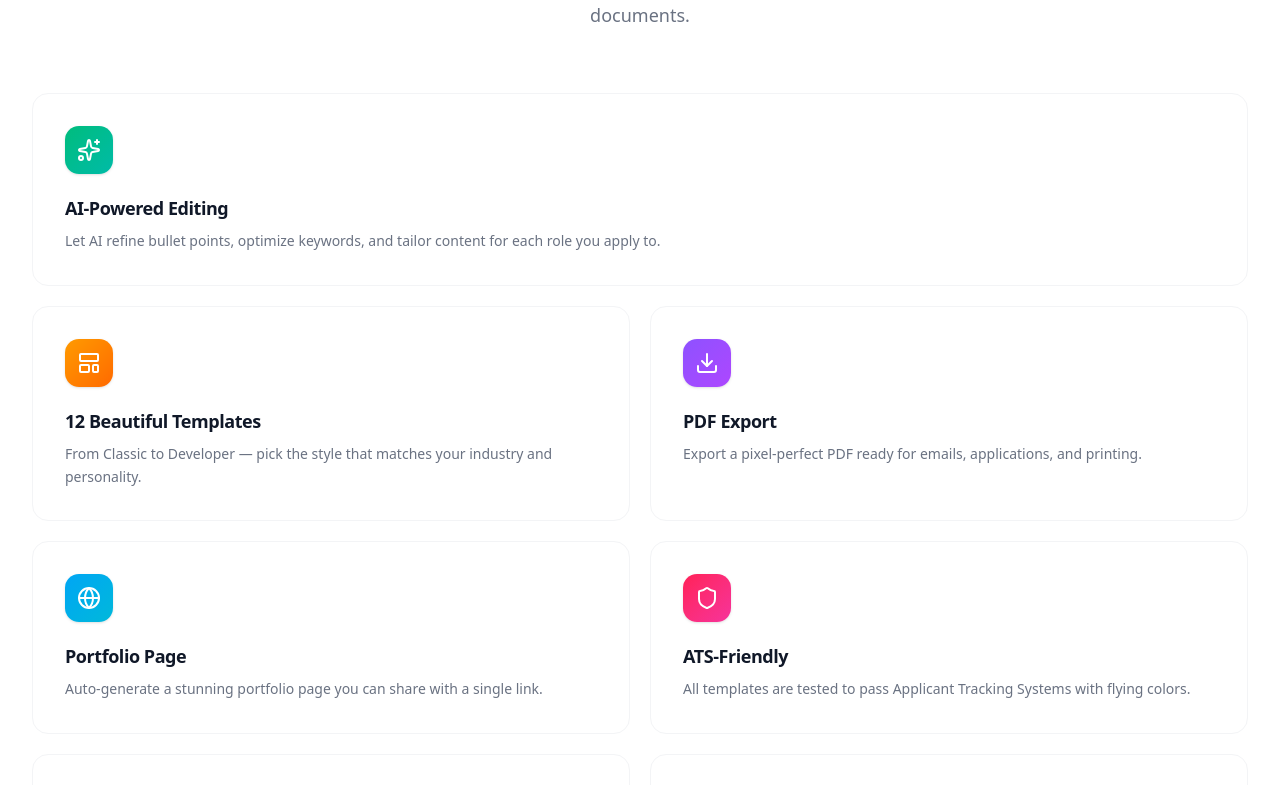
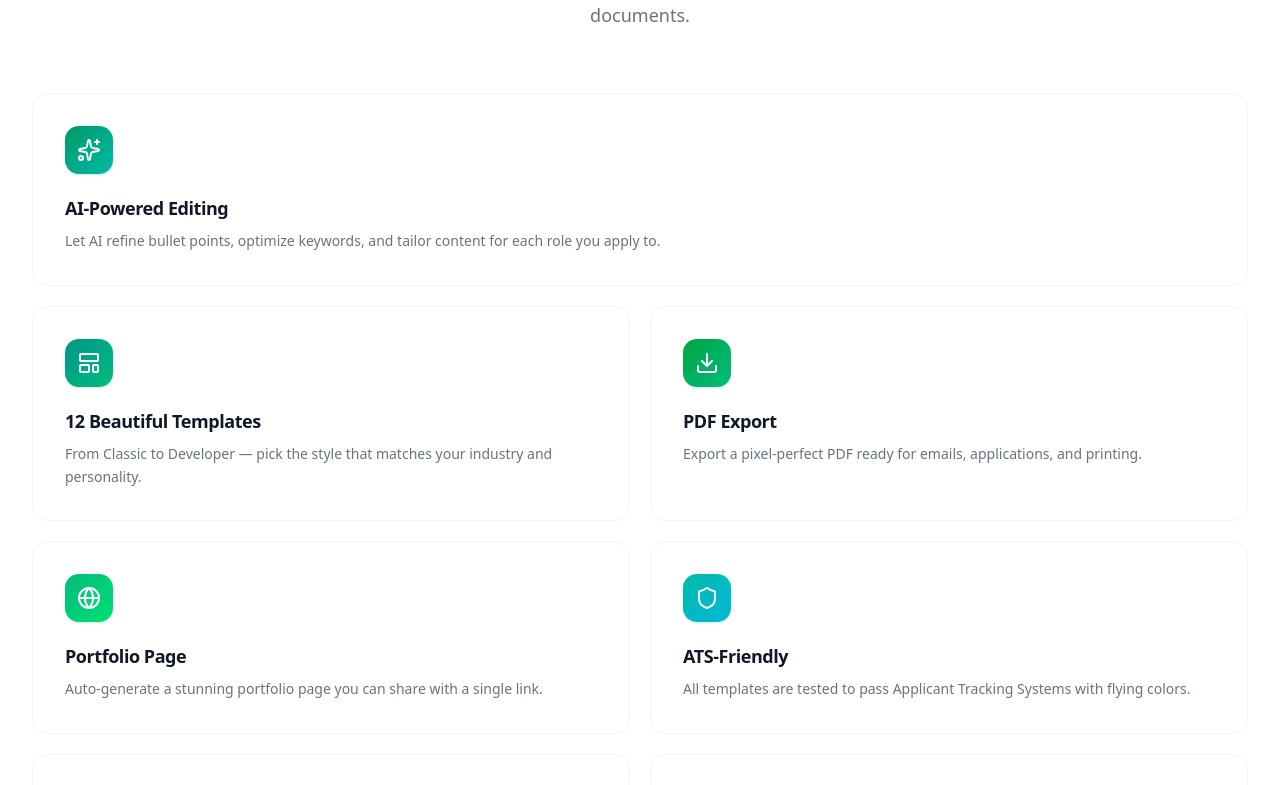
Before and after one commit to owais0p/ResumeBuilder-website, a Next.js app: page / in a window 1280 px wide. Shown: the part 1281-2066 px from the top of the page. Built offline with nearby package versions, Linux system fonts and the light colour scheme.

Commit message:
69258e3a-1d80-474b-ba59-0c1ffcde953b

```diff
--- a/src/components/landing/LandingPage.tsx
+++ b/src/components/landing/LandingPage.tsx
@@ -128,56 +128,56 @@ const features = [
     icon: Sparkles,
     title: 'AI-Powered Editing',
     description: 'Let AI refine bullet points, optimize keywords, and tailor content for each role you apply to.',
-    gradient: 'from-emerald-500 to-teal-500',
+    gradient: 'from-emerald-600 to-teal-500',
     span: 'md:col-span-2',
   },
   {
     icon: LayoutTemplate,
     title: '12 Beautiful Templates',
     description: 'From Classic to Developer — pick the style that matches your industry and personality.',
-    gradient: 'from-amber-500 to-orange-500',
+    gradient: 'from-teal-600 to-emerald-500',
     span: 'md:col-span-1',
   },
   {
     icon: Download,
     title: 'PDF Export',
     description: 'Export a pixel-perfect PDF ready for emails, applications, and printing.',
-    gradient: 'from-violet-500 to-purple-500',
+    gradient: 'from-green-600 to-emerald-500',
     span: 'md:col-span-1',
   },
   {
     icon: Globe,
     title: 'Portfolio Page',
     description: 'Auto-generate a stunning portfolio page you can share with a single link.',
-    gradient: 'from-sky-500 to-cyan-500',
+    gradient: 'from-emerald-500 to-green-400',
     span: 'md:col-span-1',
   },
   {
     icon: Shield,
     title: 'ATS-Friendly',
     description: 'All templates are tested to pass Applicant Tracking Systems with flying colors.',
-    gradient: 'from-rose-500 to-pink-500',
+    gradient: 'from-teal-500 to-cyan-500',
     span: 'md:col-span-1',
   },
   {
     icon: Wand2,
     title: 'Step-by-Step Wizard',
     description: 'An intuitive guided flow walks you through every section — no guesswork.',
-    gradient: 'from-emerald-500 to-cyan-500',
+    gradient: 'from-emerald-600 to-green-500',
     span: 'md:col-span-1',
   },
   {
     icon: Smartphone,
     title: 'Mobile Friendly',
     description: 'Build and preview your resume on any device, anytime, anywhere.',
-    gradient: 'from-indigo-500 to-violet-500',
+    gradient: 'from-green-500 to-teal-400',
     span: 'md:col-span-1',
   },
   {
     icon: Palette,
     title: 'Dark Mode',
     description: 'Full dark mode support for comfortable editing day and night.',
-    gradient: 'from-slate-500 to-gray-600',
+    gradient: 'from-teal-700 to-emerald-600',
     span: 'md:col-span-1',
   },
 ];
@@ -731,7 +731,7 @@ export default function LandingPage() {
       {/* ================================================================ */}
       <section className="relative z-10">
         <div className="mx-auto max-w-5xl px-4 sm:px-6 lg:px-8">
-          <div className="rounded-2xl border border-gray-200/80 bg-white/80 p-6 shadow-xl shadow-gray-200/50 backdrop-blur-xl dark:border-gray-700/50 dark:bg-slate-900/80 dark:shadow-black/20 sm:p-8">
+          <div className="rounded-2xl border border-gray-200/60 bg-white/60 p-6 shadow-xl shadow-gray-200/40 backdrop-blur-2xl dark:border-white/10 dark:bg-white/[0.04] dark:shadow-black/20 sm:p-8">
             <div className="grid grid-cols-2 gap-6 lg:grid-cols-4 lg:gap-8">
               {stats.map((stat) => (
                 <StatCounter key={stat.label} {...stat} />
```
